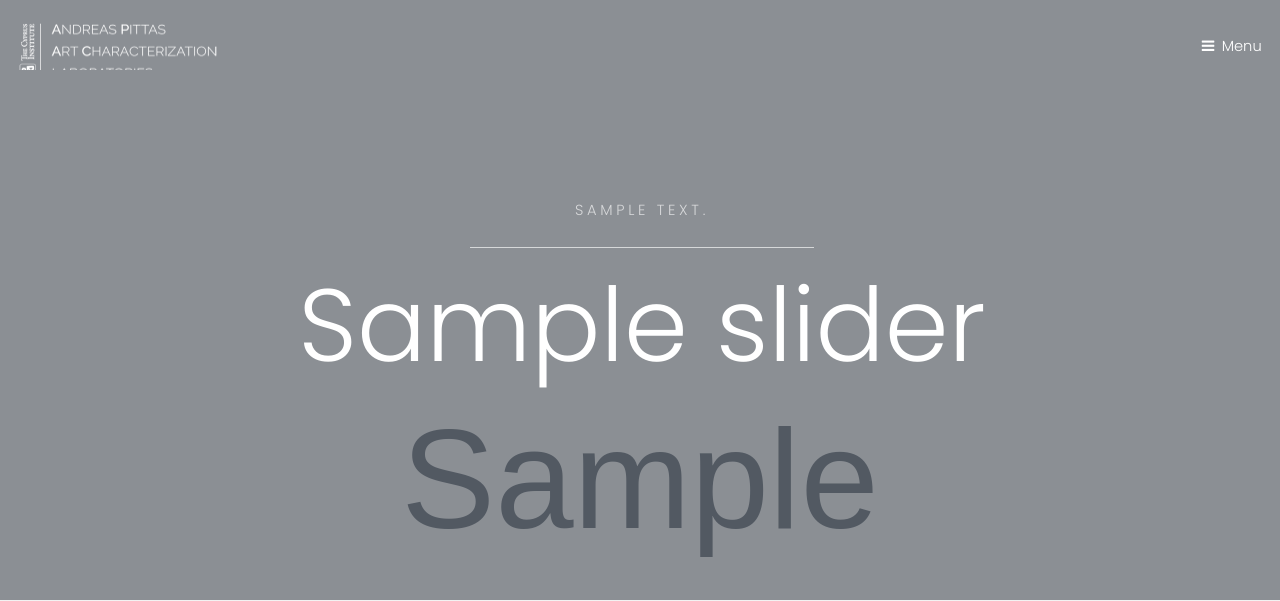
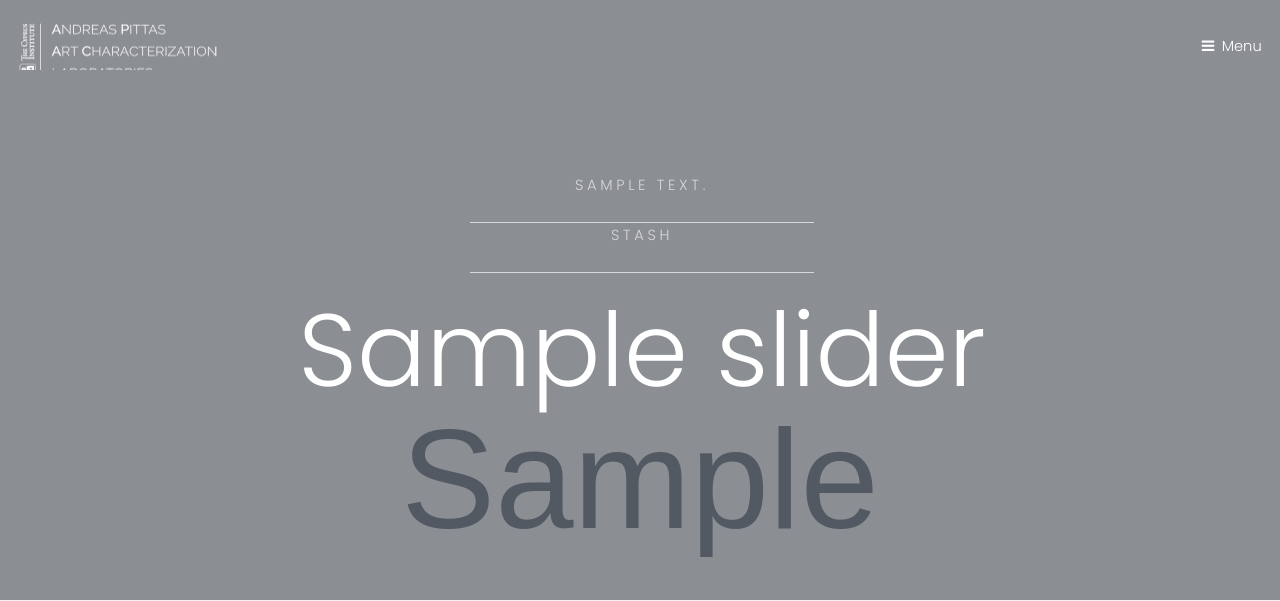
Before and after one commit to aavgoustinos/apac, a Django app: page / in a window 1280 px wide. Shown: the top 601 px of the page. Run offline with Django 3.2, Linux system fonts and the light colour scheme; tables that the repository leaves empty hold one stand-in row (values such as "Sample post"); grey boxes marked "Sample" are stand-in pictures; some libraries are stand-ins or nearby versions.

Commit message:
3 commit
3 commit

```diff
--- a/templates/homepage.html
+++ b/templates/homepage.html
@@ -55,7 +55,7 @@
 					<div class="inner">
 						<header>
 							<p>{{slide.slider_description|safe}}</p>
-
+						     <p>stash</p>
 							<h2>{{slide.title}}</h2>
 						</header>
 					</div>
```
